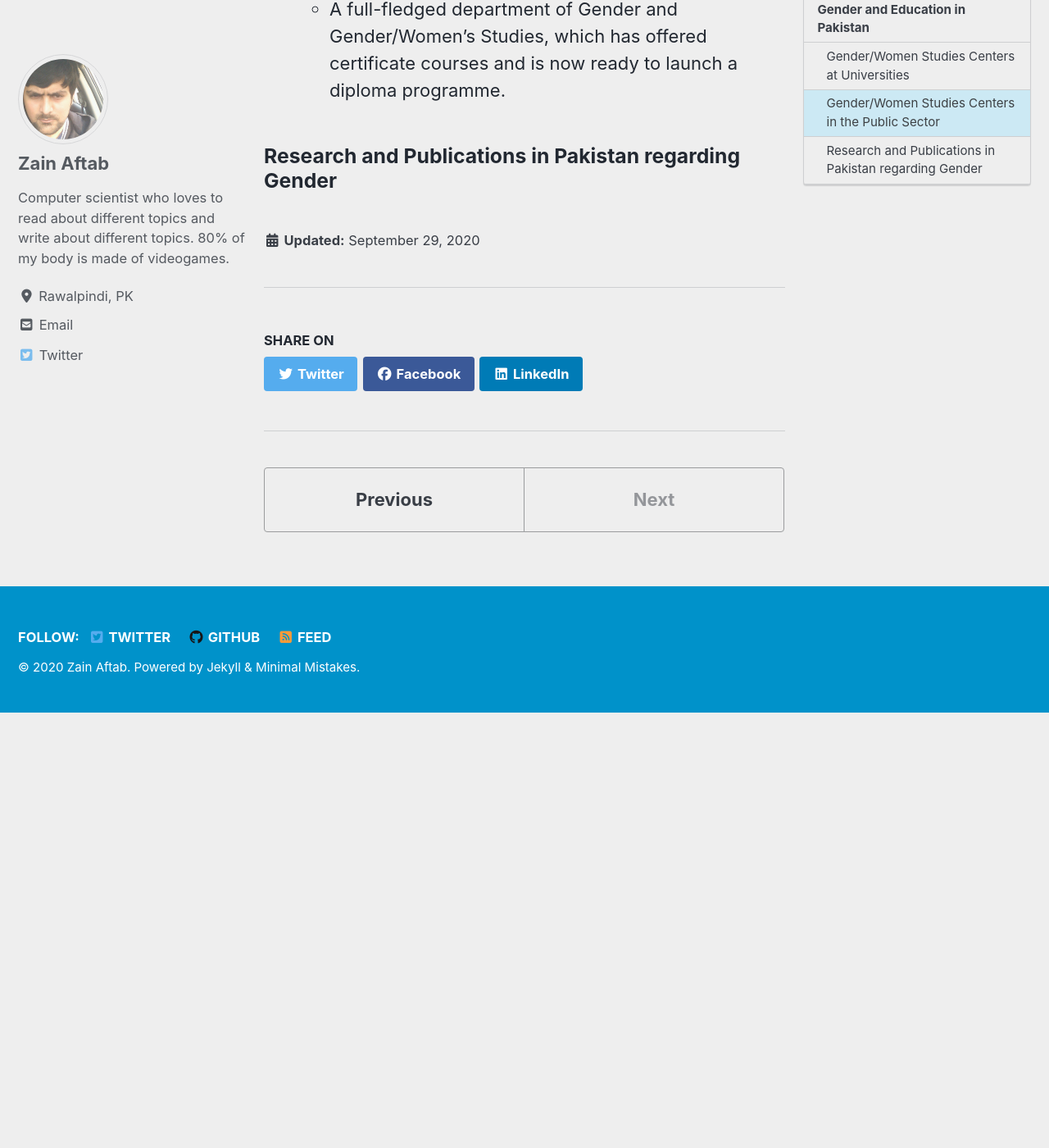
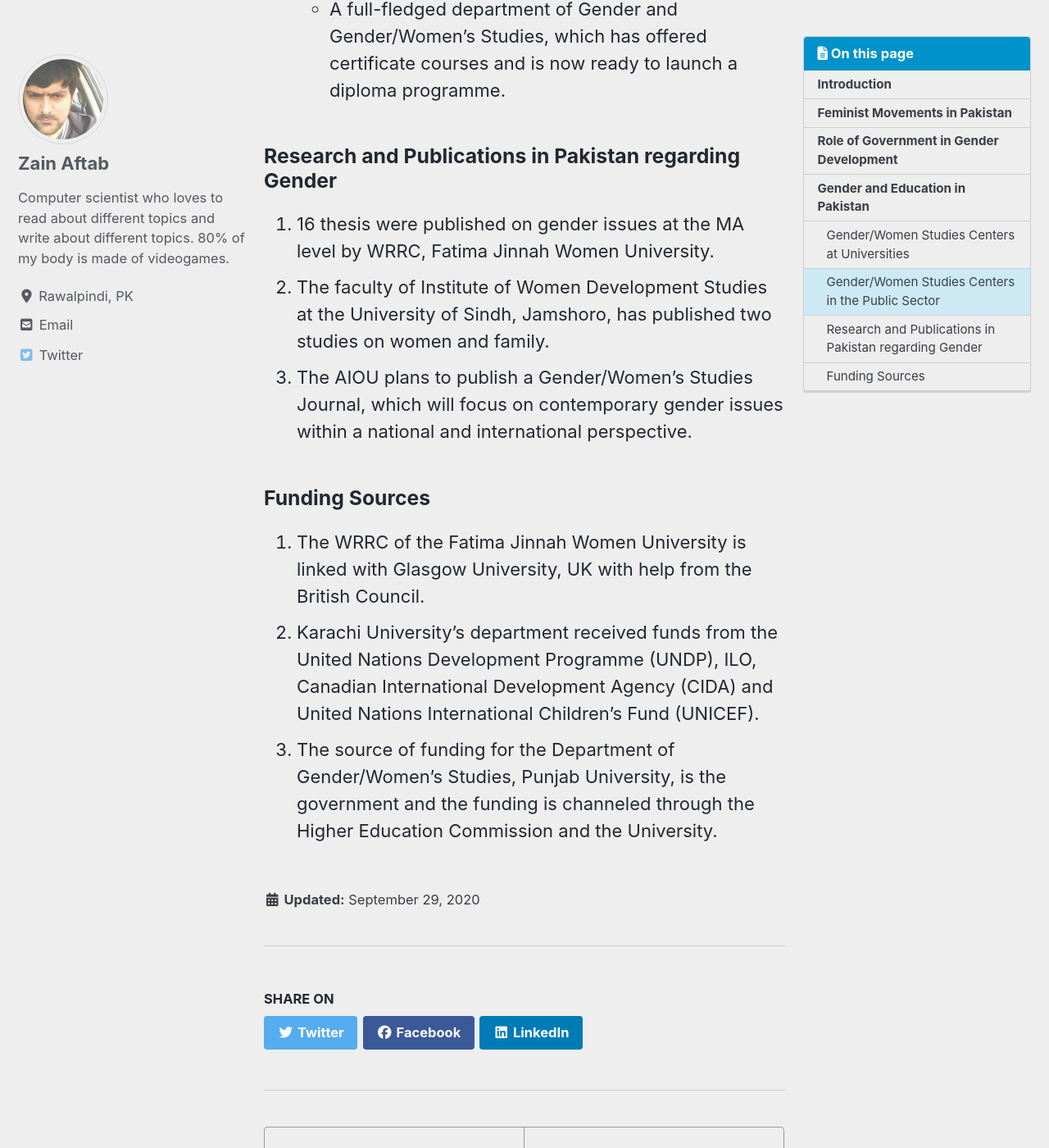
Before and after one commit to zainaftab2225/zainaftab2225.github.io, a Jekyll site: the page built from _genderstudies/gender-studies-pakistan.md, in a window 1280 px wide and 1400 px high, scrolled down 8615 px. Shown: the whole window at 82% size. Built offline with Jekyll 4.4.1, drawn with Linux system fonts in a browser that asks for light colours; cached includes are drawn as plain includes; nearby versions of some CDN libraries; before the commit the page ends 9484 px from its top, so only the background shows below that.

Commit message:
website updates

```diff
--- a/_genderstudies/gender-studies-pakistan.md
+++ b/_genderstudies/gender-studies-pakistan.md
@@ -89,3 +89,13 @@
 
 
 ### Research and Publications in Pakistan regarding Gender
+
+1. 16 thesis were published on gender issues at the MA level by WRRC, Fatima Jinnah Women University.
+2. The faculty of Institute of Women Development Studies at the University of Sindh, Jamshoro, has published two studies on women and family.
+3. The AIOU plans to publish a Gender/Women’s Studies Journal, which will focus on contemporary gender issues within a national and international perspective.
+
+### Funding Sources
+
+1. The WRRC of the Fatima Jinnah Women University is linked with Glasgow University, UK with help from the British Council.
+2. Karachi University's department received funds from the United Nations Development Programme (UNDP), ILO, Canadian International Development Agency (CIDA) and United Nations International Children’s Fund (UNICEF).
+3. The source of funding for the Department of Gender/Women’s Studies, Punjab University, is the government and the funding is channeled through the Higher Education Commission and the University.
```
